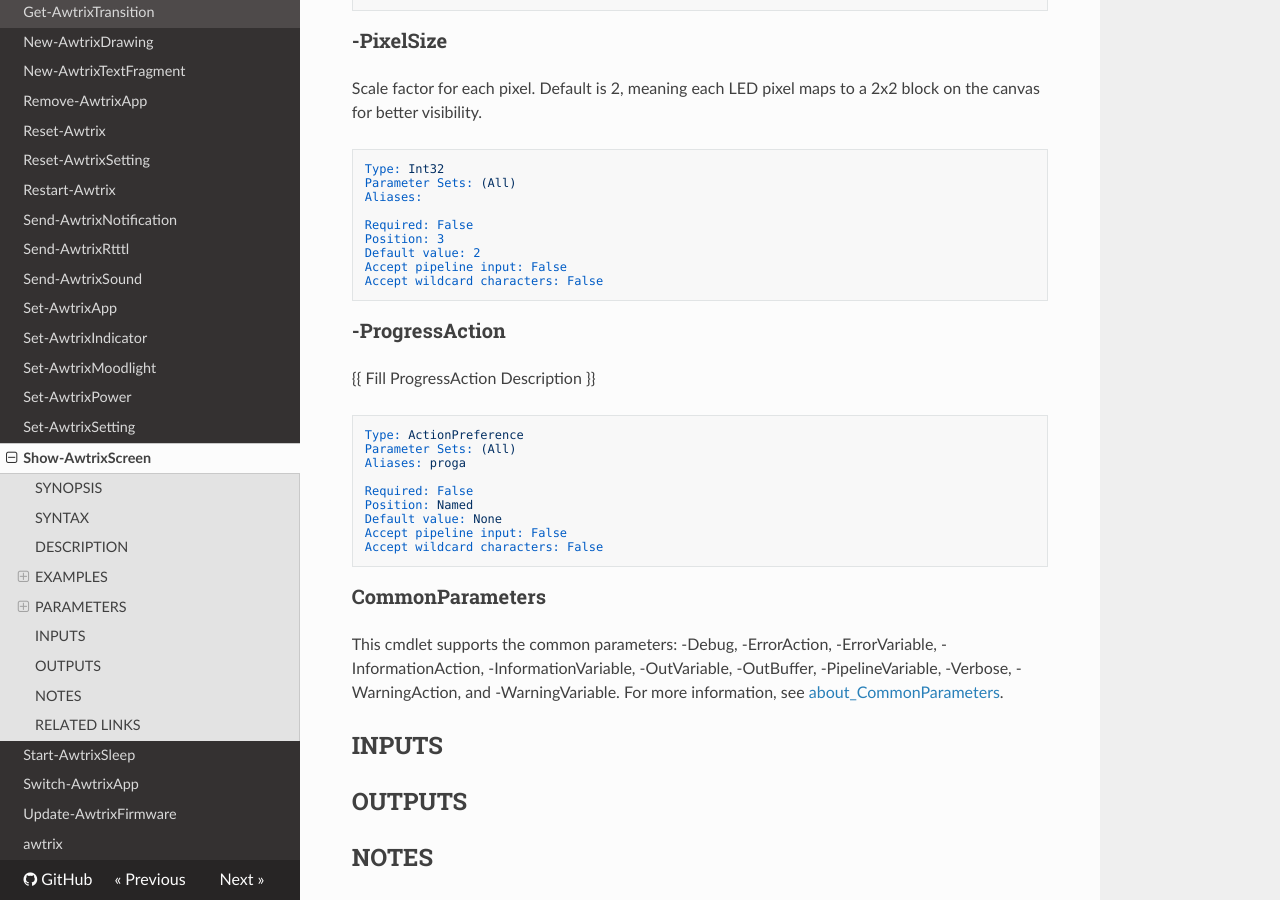
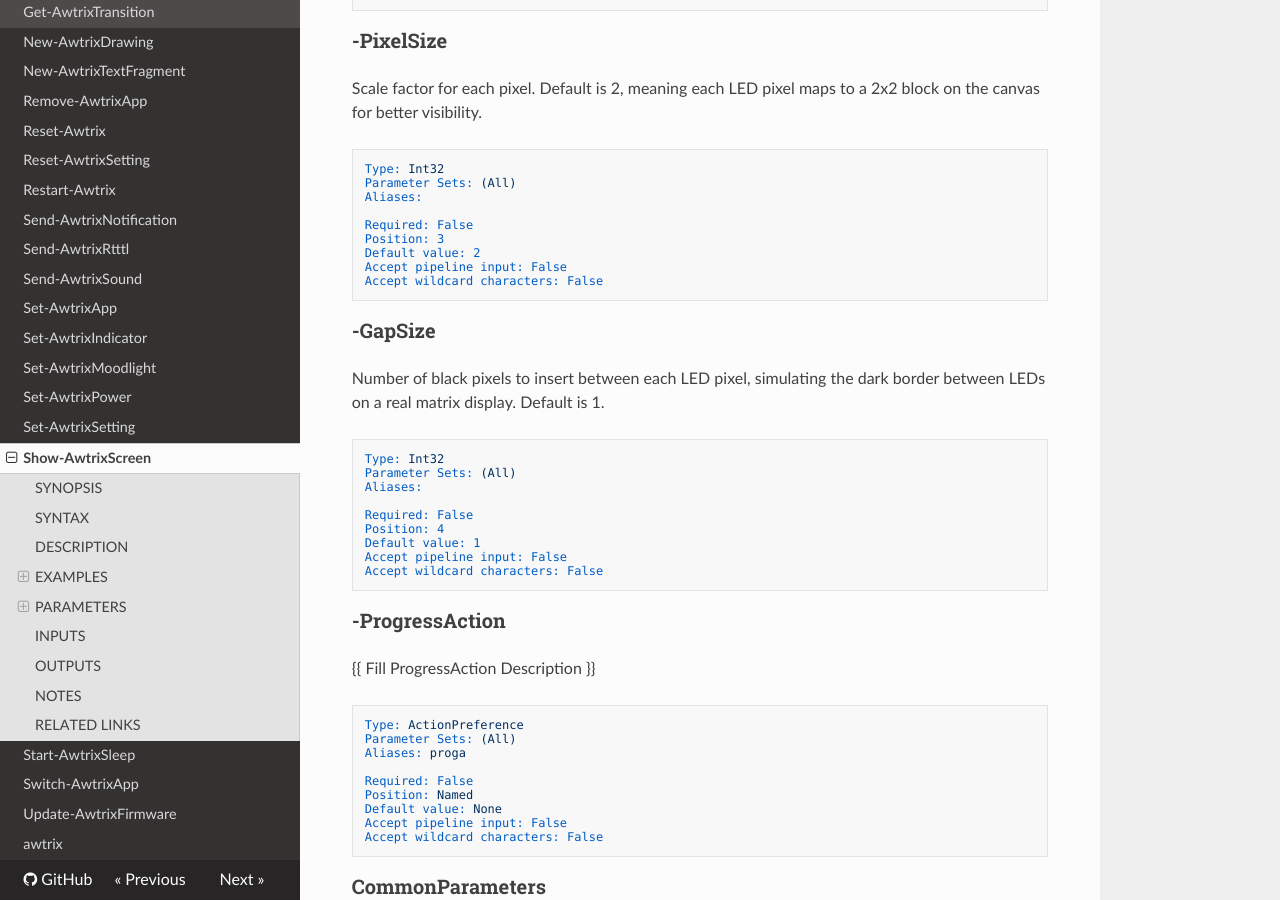
Before and after one commit to HeyItsGilbert/awtrix, an MkDocs documentation site: the page built from docs/en-US/Show-AwtrixScreen.md, in a window 1280 px wide and 900 px high, scrolled down 1693 px. Built offline with MkDocs 1.6.1, drawn with Linux system fonts in a browser that asks for light colours; nearby versions of some CDN libraries.

Commit message:
feat: ✨ Add `GapSize` parameter to `Show-AwtrixScreen` for pixel spacing
* Updated the `PixelSize` default to 1 for better visibility.
* Introduced `GapSize` to simulate the dark border between LEDs.
* Enhanced documentation to reflect new parameter and its usage.

````diff
--- a/docs/en-US/Show-AwtrixScreen.md
+++ b/docs/en-US/Show-AwtrixScreen.md
@@ -13,7 +13,7 @@ Renders the current AWTRIX screen as colored pixels in the terminal.
 ## SYNTAX
 
 ```
-Show-AwtrixScreen [[-ScreenData] <Int32[]>] [[-BaseUri] <String>] [[-PixelSize] <Int32>]
+Show-AwtrixScreen [[-ScreenData] <Int32[]>] [[-BaseUri] <String>] [[-PixelSize] <Int32>] [[-GapSize] <Int32>]
  [-ProgressAction <ActionPreference>] [<CommonParameters>]
 ```
 
@@ -99,6 +99,22 @@ Accept pipeline input: False
 Accept wildcard characters: False
 ```
 
+### -GapSize
+Number of black pixels to insert between each LED pixel, simulating the
+dark border between LEDs on a real matrix display. Default is 1.
+
+```yaml
+Type: Int32
+Parameter Sets: (All)
+Aliases:
+
+Required: False
+Position: 4
+Default value: 1
+Accept pipeline input: False
+Accept wildcard characters: False
+```
+
 ### -ProgressAction
 {{ Fill ProgressAction Description }}
 
````
Also changed, not shown: 2 other files.
